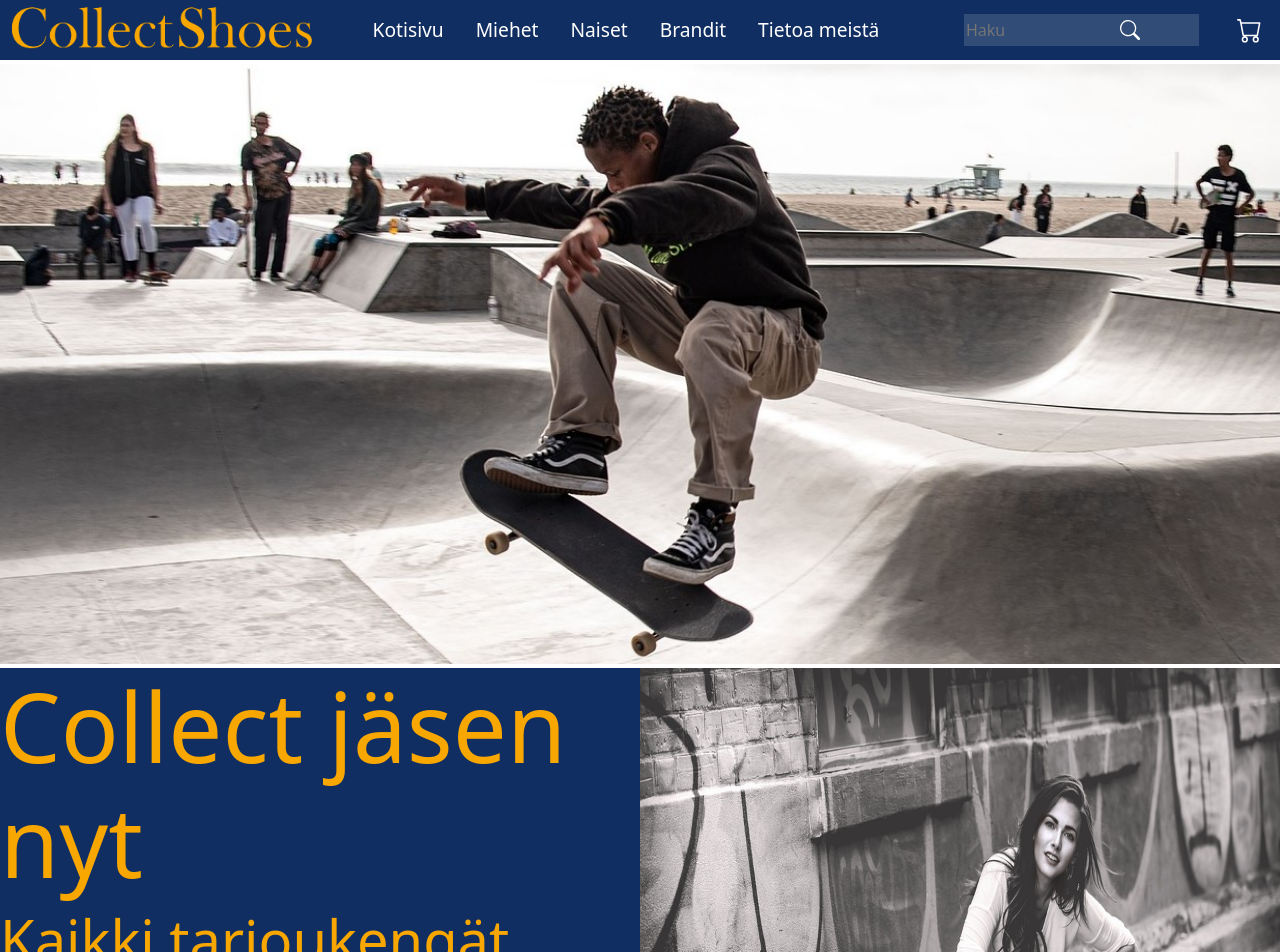
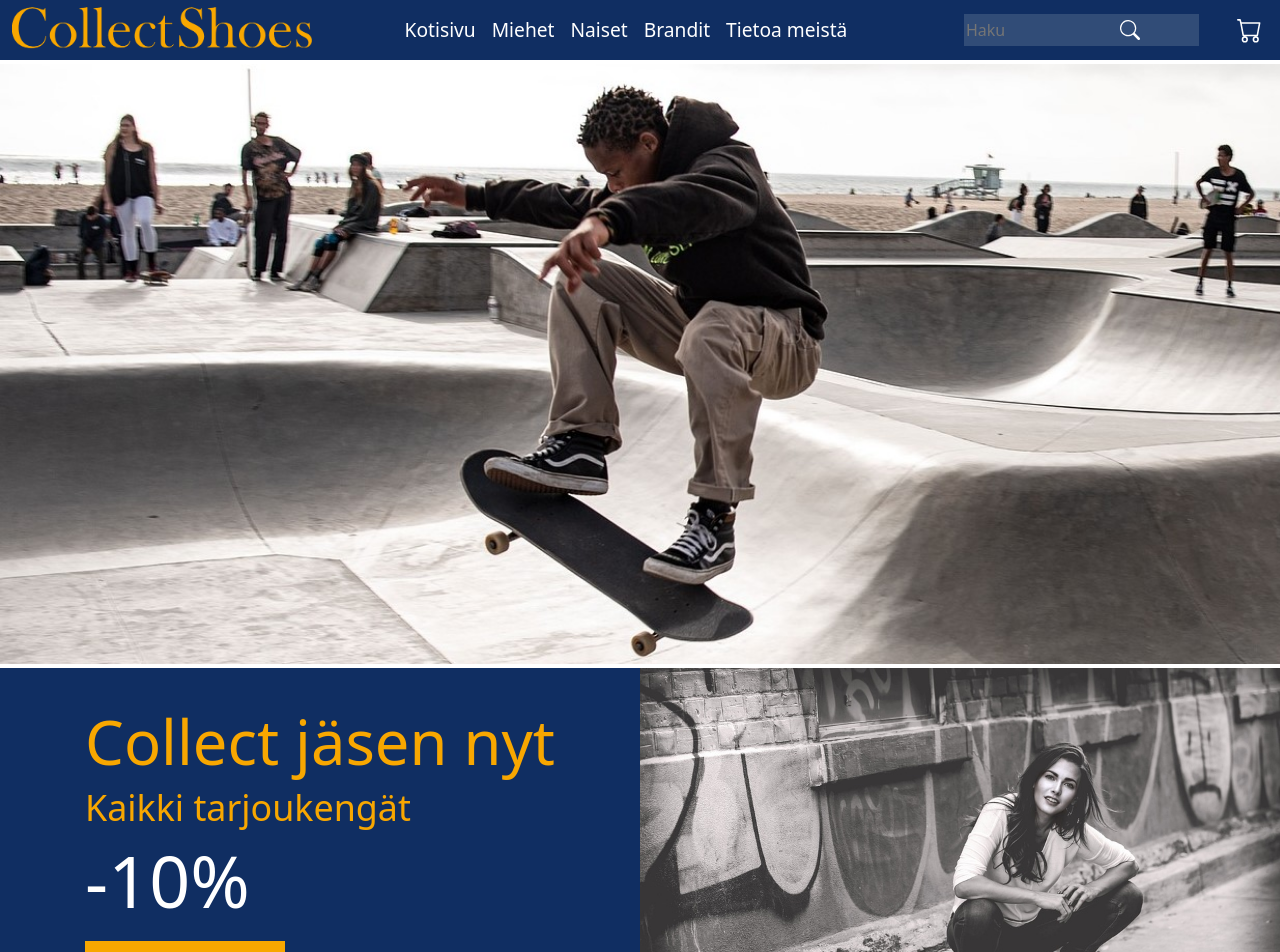
Before and after one commit to Miikakyl/Verkkopalvelu-projekti, a React (Create React App) app: page / in a window 1280 px wide. Shown: the top 952 px of the page. Built offline with nearby package versions, Linux system fonts and the light colour scheme.

Commit message:
Kotisivun responssivuus tehty

```diff
--- a/src/components/AdvertisementBanner.js
+++ b/src/components/AdvertisementBanner.js
@@ -4,7 +4,7 @@ import advertisementImage from '../Kuvat/Sivustokuvat/MallikuvaArtboard3.jpg'
 const AdvertisementBanner = () => {
     return (
         <>
-            <div id="adTexts" className="col-lg-6 m-0 p-0 d-flex justify-content-center align-items-center">
+            <div id="adTexts" className="col-lg-6 m-0 p-0 d-flex justify-content-center align-items-center d-none d-lg-flex">
                 <div>
                     <h1>Collect jäsen nyt</h1>
                     <h2>Kaikki tarjoukengät</h2>
@@ -12,7 +12,7 @@ const AdvertisementBanner = () => {
                     <button>Lue lisää</button>
                 </div>
             </div>
-            <div className="col-lg-6 m-0 p-0">
+            <div className="col-lg-6 m-0 p-0 d-none d-lg-block">
                 <img id="adImage" src={advertisementImage}></img>
             </div>
         </>
--- a/src/components/Footer.js
+++ b/src/components/Footer.js
@@ -1,5 +1,5 @@
 import '../styles/footer.css'
-import logo from '../Collect_shoes.png'
+import logo from '../Kuvat/Sivustokuvat/Collect_shoes.png'
 
 const Footer = () => {
     return (
--- a/src/components/FrontPage.js
+++ b/src/components/FrontPage.js
@@ -9,7 +9,7 @@ import skeittiImage from '../Kuvat/Sivustokuvat/KengätArtboard4.jpg'
 const FrontPage = () => {
     return (
         <div className="container-fluid frontpage-container">
-            <div className="row mx-0 my-1">
+            <div className="row mx-0 my-1 d-none d-lg-block">
                 <div className="cover p-0 col-lg-12">
                 </div>
             </div>
--- a/src/components/Nav.js
+++ b/src/components/Nav.js
@@ -1,12 +1,12 @@
 import '../styles/nav.css'
-import Logo from '../Collect_shoes.png'
+import Logo from '../Kuvat/Sivustokuvat/Collect_shoes.png'
 import React, { useState } from 'react'
 import { Link } from 'react-router-dom'
 
 const Nav = () => {
 
   return (
-    <nav className="navbar navbar-expand-lg">
+    <nav className="navbar navbar-expand-lg p-0">
       <div className="container-fluid">
         <button className="navbar-toggler" type="button" data-bs-toggle="collapse" data-bs-target="#navbarTogglerDemo03" aria-controls="navbarTogglerDemo03" aria-expanded="false" aria-label="Toggle navigation">
           <span className="navbar-toggler-icon"></span>
@@ -14,10 +14,10 @@ const Nav = () => {
         <div className="collapse navbar-collapse justify-content-between" id="navbarTogglerDemo03">
           <img src={Logo} id='logo'></img>
           <ul className="navbar-nav mx-0 mb-2 mb-lg-0">
-            <li className="nav-item px-3">
+            <li className="nav-item">
               <Link to="#" className="link">Kotisivu</Link>
             </li>
-            <li className="nav-item px-3" id="menLink">
+            <li className="nav-item" id="menLink">
               <Link to="#" className="link">Miehet</Link>
               <ul id='dropdownMen'>
                 <li>Option</li>
@@ -25,7 +25,7 @@ const Nav = () => {
                 <li>Option</li>
               </ul>
             </li>
-            <li className="nav-item px-3" id="womenLink">
+            <li className="nav-item" id="womenLink">
               <Link to="#" className="link">Naiset</Link>
               <ul id='dropdownWomen'>
                 <li>Option</li>
@@ -33,10 +33,10 @@ const Nav = () => {
                 <li>Option</li>
               </ul>
             </li>
-            <li className="nav-item px-3">
+            <li className="nav-item">
               <Link to="#" className="link">Brandit</Link>
             </li>
-            <li className="nav-item px-3">
+            <li className="nav-item">
               <Link to="#" className="link">Tietoa meistä</Link>
             </li>
           </ul>
--- a/src/components/ProductCategory.js
+++ b/src/components/ProductCategory.js
@@ -3,7 +3,7 @@ import '../styles/productCategory.css'
 const ProductCategory = (props) => {
     return (
         <div className="col-lg-4 m-0 p-0 d-flex justify-content-center align-items-center"
-        style={{background: 'url' + '(' + props.image + ')', backgroundSize: 'cover',height:'60vh'}}>
+        style={{background: 'url' + '(' + props.image + ')', backgroundSize: 'cover',height:'60vh' }}>
             <div className="imageOverlay d-flex justify-content-center align-items-center">
                 <h1>{props.categoryName}</h1>
             </div>
--- a/src/styles/advertisementBanner.css
+++ b/src/styles/advertisementBanner.css
@@ -8,14 +8,14 @@
 }
 #adTexts h1 {
     color: #F8A700;
-    font-size: 6em;
+    font-size: 4.8vw;
 }
 #adTexts h2 {
     color: #F8A700;
-    font-size: 3.5em;
+    font-size: 2.8vw;
 }
 #adTexts h3 {
-    font-size: 7em;
+    font-size: 5.6vw;
     color: white;
 }
 
--- a/src/styles/frontpage.css
+++ b/src/styles/frontpage.css
@@ -4,7 +4,7 @@
 .cover {
     width: 100%;
     height: 600px;
-    background-image: url(../Skateboy.jpg);
+    background-image: url(../Kuvat/Sivustokuvat/Skateboy.jpg);
     background-repeat: no-repeat;
     background-size: cover;
 }
--- a/src/styles/nav.css
+++ b/src/styles/nav.css
@@ -1,6 +1,10 @@
 .navbar {
     background-color: #102E62;
     height: 60px;
+}
+
+.nav-item:not(.navbar-nav:first-child,.navbar-nav:last-child) {
+    padding: 8px;
 }
 
 #logo {
@@ -73,3 +77,8 @@
 #womenLink:hover #dropdownWomen {
     display: block;
 }
+@media only screen and (max-width: 1051px){
+    .link {
+        font-size: 1em;
+    }
+}
```
Also changed, not shown: src/Kuvat/Sivustokuvat/Collect_shoes.png (renamed from src/Collect_shoes.png), src/Kuvat/Sivustokuvat/Skateboy.jpg (renamed from src/Skateboy.jpg).
